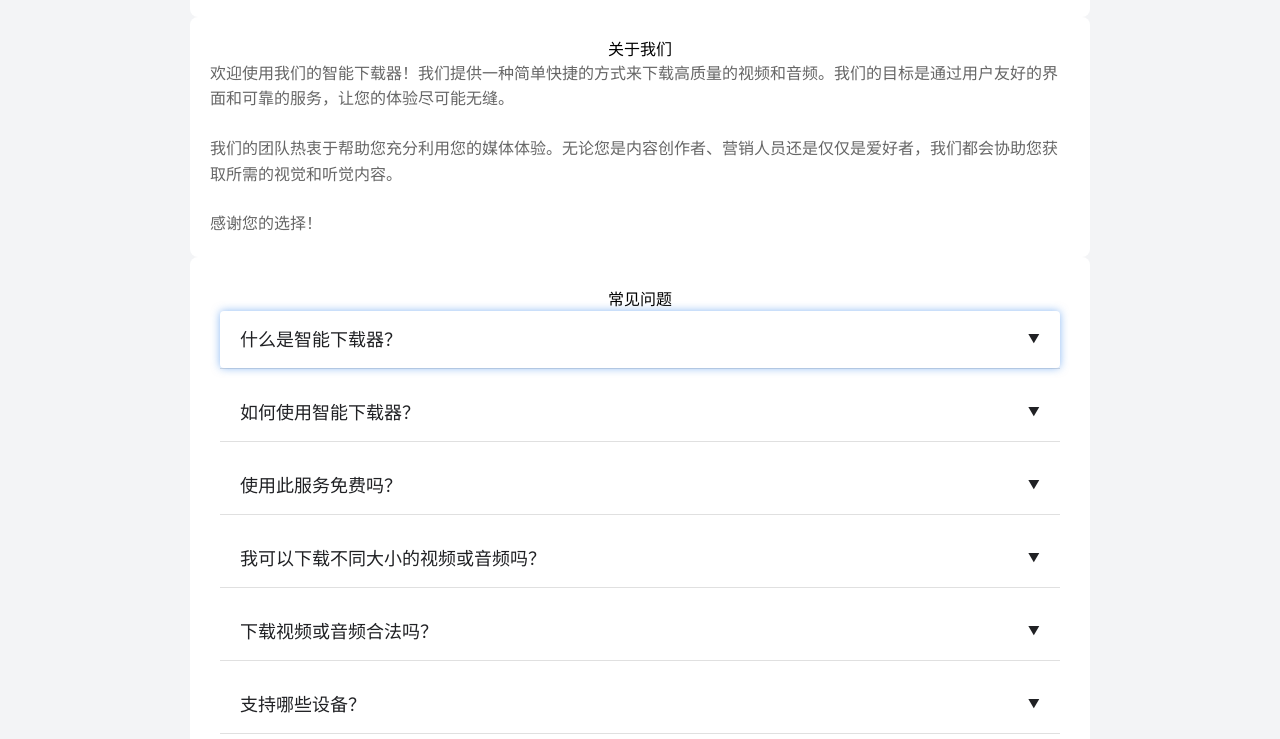
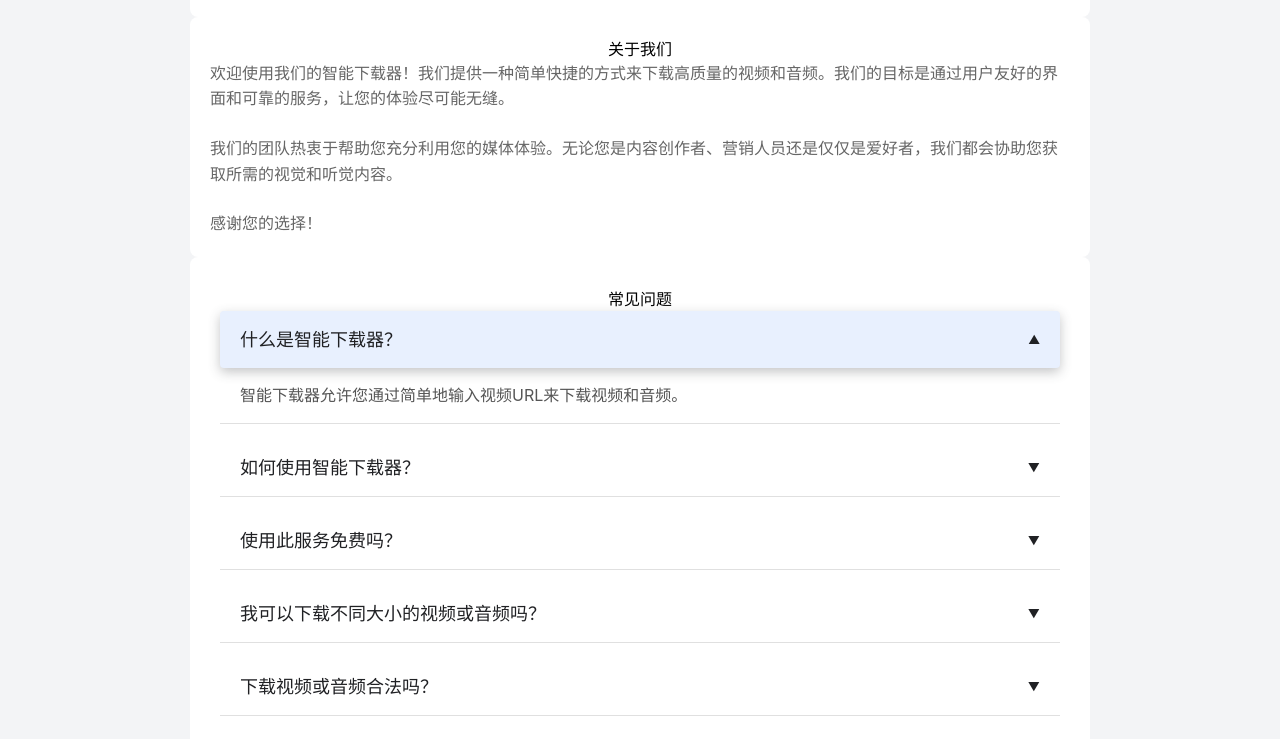
Before and after one commit to Jesencloud/SmartDownloader, a plain HTML site: page static/index.html in a window 1280 px wide. Both pictures are taken after a click on the button "什么是智能下载器？". Shown: the part 1184-1923 px from the top of the page. Drawn offline with nearby package versions, Linux system fonts and the light colour scheme.

Commit message:
修复pytest:'--force-overwrites';修复前端页面下面菜单显示内容

```diff
--- a/static/index.html
+++ b/static/index.html
@@ -853,6 +853,18 @@
             </div>
         </div>
     </section>
+
+    <script>
+        document.querySelectorAll('.faq-question').forEach(button => {
+            button.addEventListener('click', () => {
+                const answer = button.nextElementSibling;
+                answer.style.display = answer.style.display === 'block' ? 'none' : 'block';
+                button.classList.toggle('active');
+            });
+        });
+    </script>
+
+
     <!-- faq End -->
 
     <!-- Footer Start -->
```
Also changed, not shown: 1 other file.
